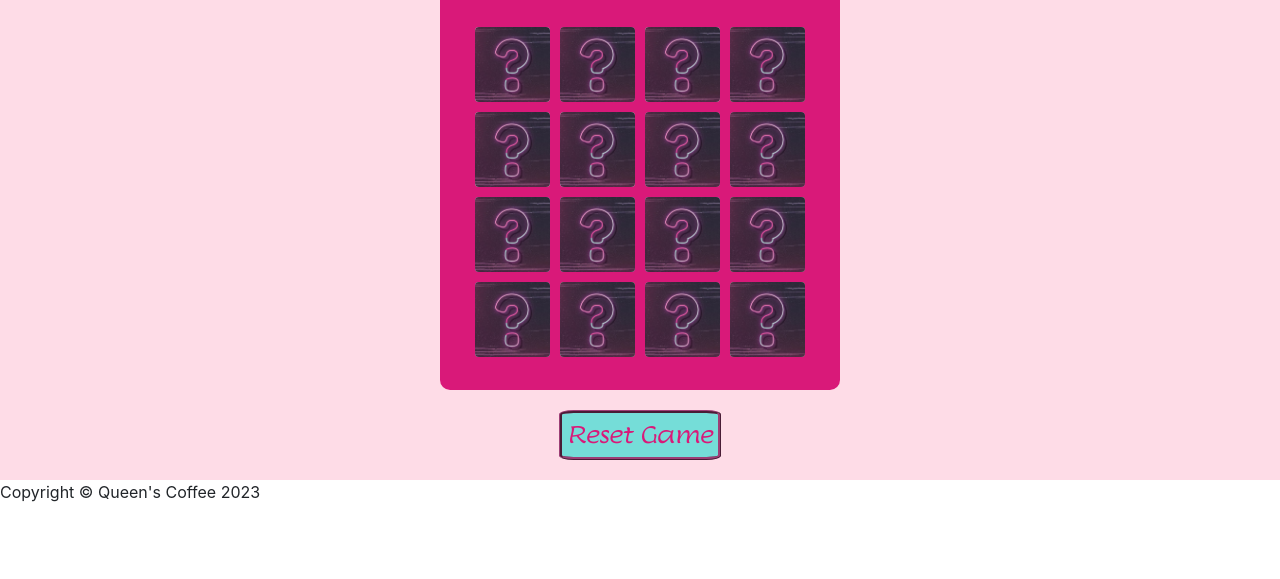
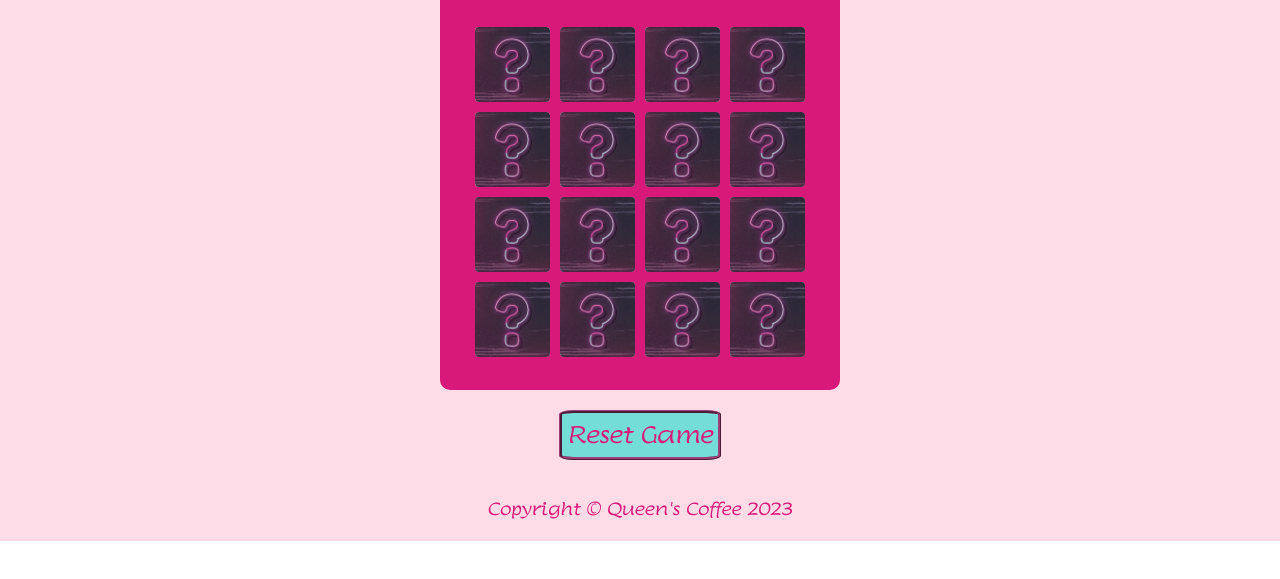
Before and after one commit to susanaviruglio/queens-coffee, a plain HTML site: page game.html in a window 1280 px wide. Shown: the part 163-742 px from the top of the page. Drawn offline with nearby package versions, Linux system fonts and the light colour scheme.

Commit message:
swap p for h6 in footer

```diff
--- a/game.html
+++ b/game.html
@@ -65,7 +65,7 @@
     <!---Memory game ends here-->
 
     <footer>
-      <p>Copyright © Queen's Coffee 2023</p>
+      <h6>Copyright © Queen's Coffee 2023</h6>
     </footer>
 
     <script src="assets/js/script.js"></script>
```
